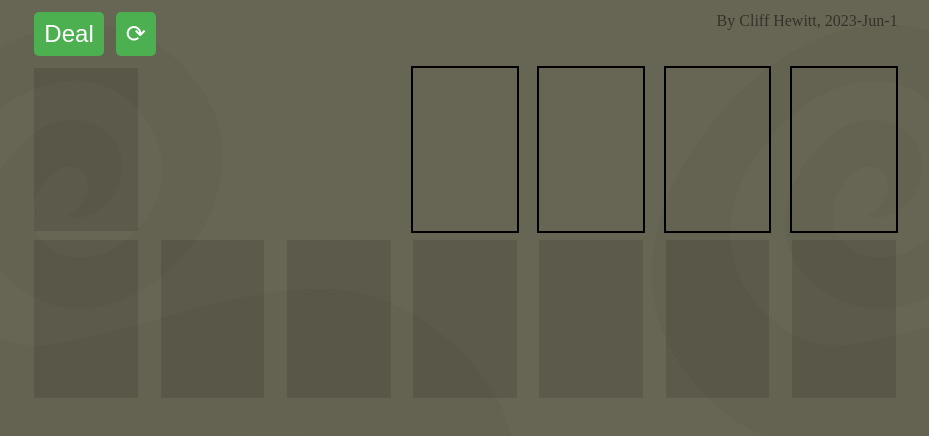
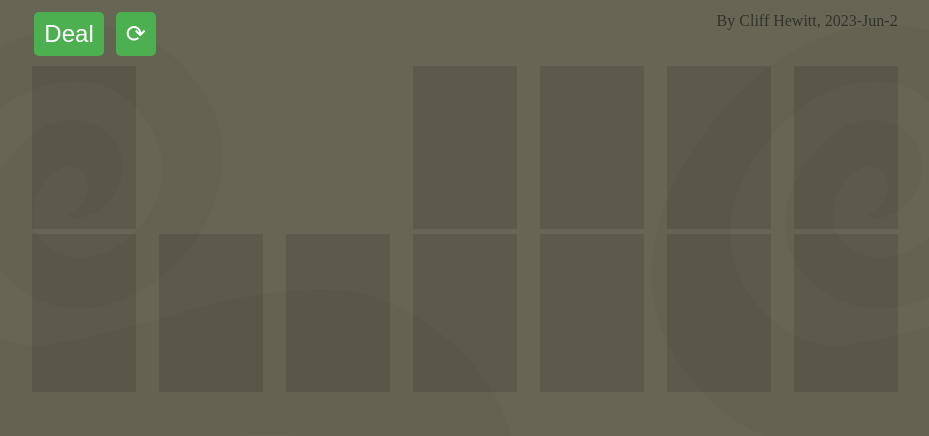
Before and after one commit to ozwind/cards, a plain HTML site: page index.html in a window 1280 px wide. Shown: the whole page, without its empty margins (175-1104 px from the left). Drawn offline with nearby package versions, Linux system fonts and the light colour scheme.

Commit message:
Add files via upload

```diff
--- a/cards.css
+++ b/cards.css
@@ -17,14 +17,6 @@ body {
     margin-left: auto;
     margin-top: 4px;
     opacity: 0.5;
-}
-
-#topRow .imgContainer {
-    border: 2px solid black;
-}
-
-#botRow .imgContainer, #pool, #unpool, #empty {
-    border: 2px solid transparent;
 }
 
 .imgContainer, #pool, #unpool, #empty {
--- a/cards.js
+++ b/cards.js
@@ -287,6 +287,7 @@ function shuffle() {
     for (var i = 0; i < $bots.length; i++) {
         let $bot = $($bots[i]);
         let len = i + 1;
+        $bot.find(" :first-child").attr("title", "King goes here");
         $bot.find("img:not(.holder)").remove();
         for (var j = 0; j < len; j++) {
             const card = cards[index++];
@@ -462,7 +463,9 @@ function deal() {
     undos = [];
 
     for (var i = 0; i < 4; i++) {
-        $("#stack" + i).empty();
+        let stack = "#stack" + i;
+        $(stack + " :not(:first)").remove();
+        $(stack + " :first-child").attr("title", "Ace goes here");
     }
 }
 
--- a/index.html
+++ b/index.html
@@ -24,7 +24,7 @@
         <button id="reset" title="Reset game">&#10227;</button>
         <button id="undo" title="Undo last move">Undo</button>
         <button id="finish" title="Complete game">Finish</button>
-        <div id="info">By Cliff Hewitt, 2023-Jun-1</div>
+        <div id="info">By Cliff Hewitt, 2023-Jun-2</div>
     </div>
     <div id="topRow">
         <div id="pool">
@@ -35,10 +35,18 @@
         <div id="empty">
             <img class="spacer" src="images/blue_back.jpg">
         </div>
-        <div class="imgContainer" id="stack0"></div>
-        <div class="imgContainer" id="stack1"></div>
-        <div class="imgContainer" id="stack2"></div>
-        <div class="imgContainer" id="stack3"></div>
+        <div class="imgContainer" id="stack0">
+            <img class="holder" src="images/holder.jpg">
+        </div>
+        <div class="imgContainer" id="stack1">
+            <img class="holder" src="images/holder.jpg">
+        </div>
+        <div class="imgContainer" id="stack2">
+            <img class="holder" src="images/holder.jpg">
+        </div>
+        <div class="imgContainer" id="stack3">
+            <img class="holder" src="images/holder.jpg">
+        </div>
     </div>
     <div id="botRow">
         <div class="imgContainer" idx="0">
```
